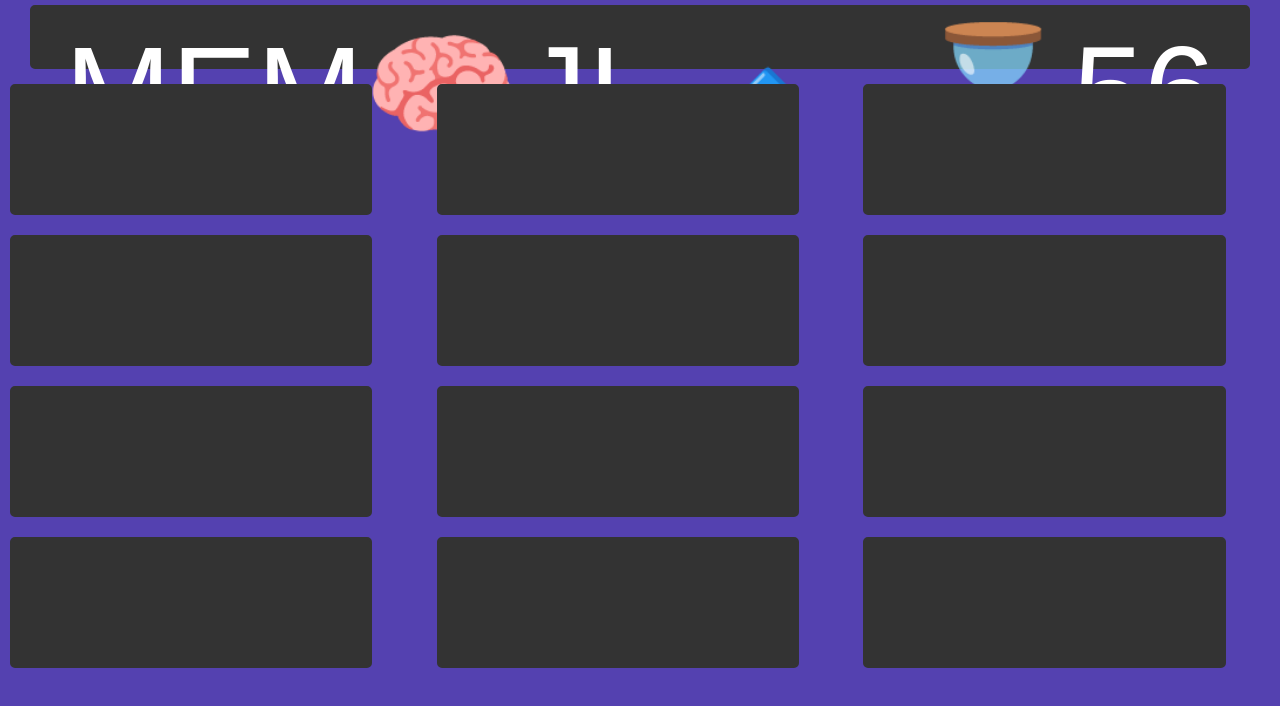
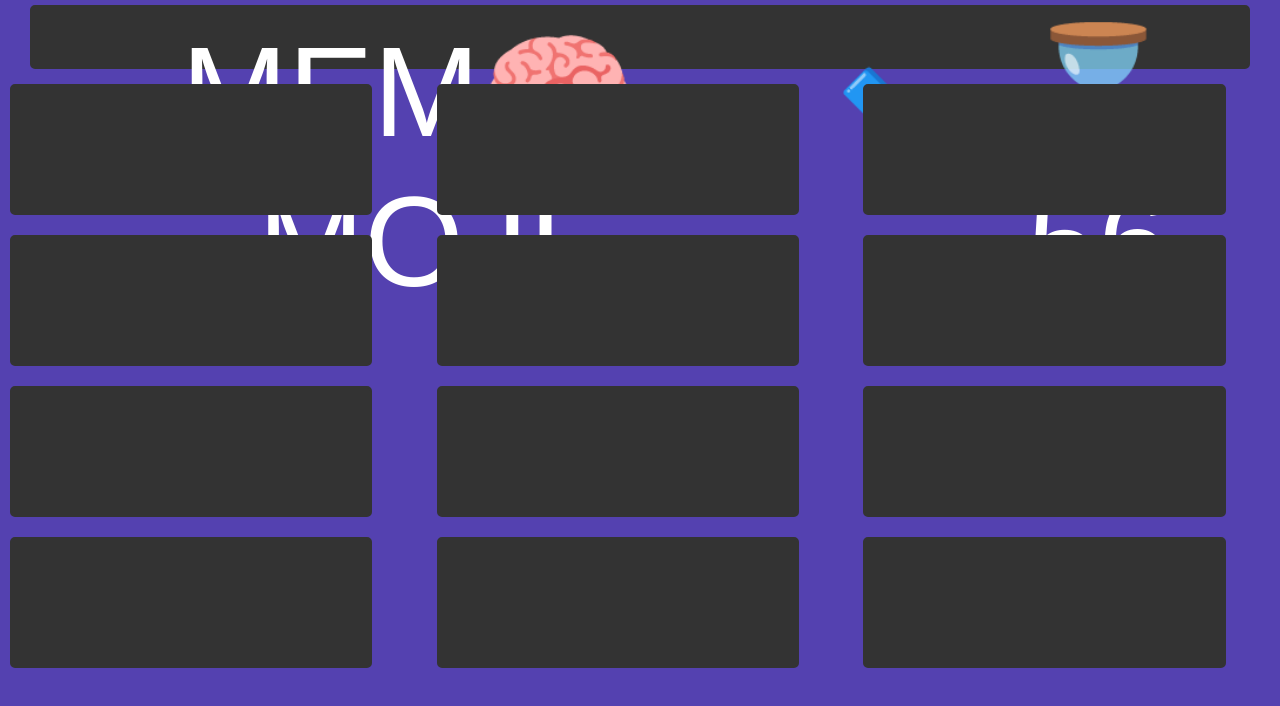
Before and after one commit to marcospst87/Memory-Game, a plain HTML site: page index.html in a window 1280 px wide. Drawn offline with Linux system fonts and the light colour scheme.

Commit message:
first commit

```diff
--- a/index.html
+++ b/index.html
@@ -10,9 +10,9 @@
 
 <body>
 	<div id="title" class="newGame score">
-		<div>MEM🧠JI</div>
+		<div>MEM🧠MOJI</div>
 		<div>🔹</div>
-		<div id="time">⌛60</div>
+		<div id="time">⌛50</div>
 	</div>
 	<div class="container">
 
--- a/style.css
+++ b/style.css
@@ -5,6 +5,7 @@ padding:0px;
   margin: 0px;
   background-color: #5441b0
 }
+
 
 .container {
   display: grid;
```
